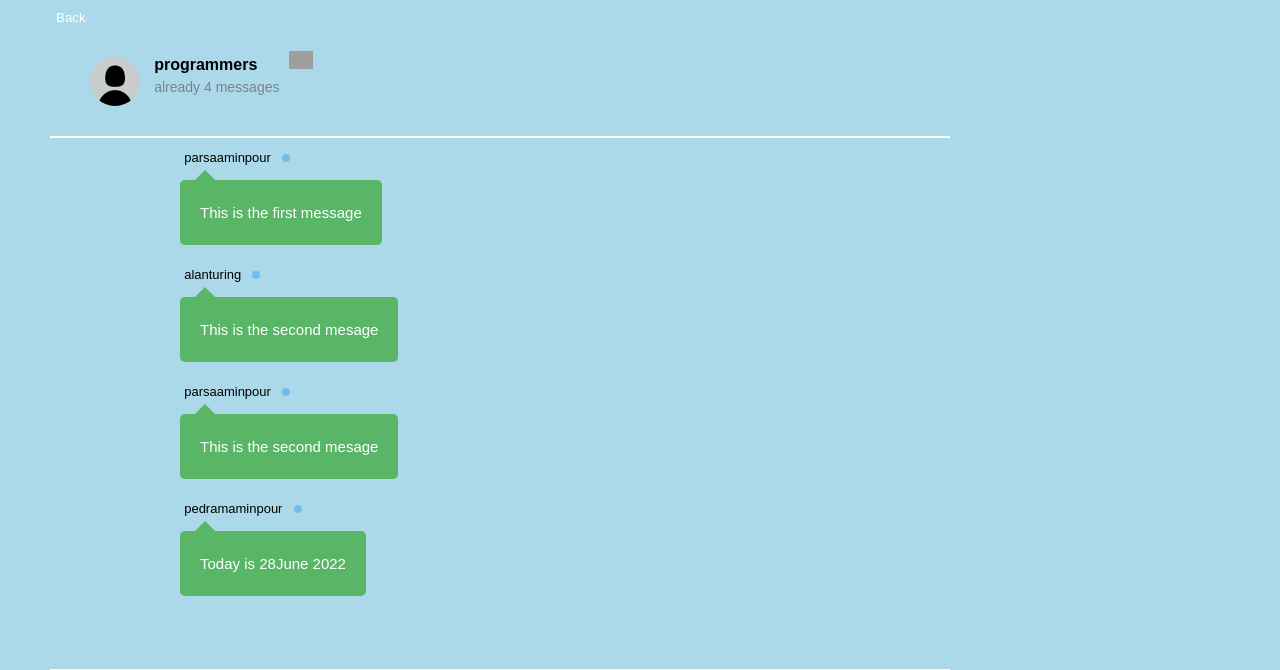
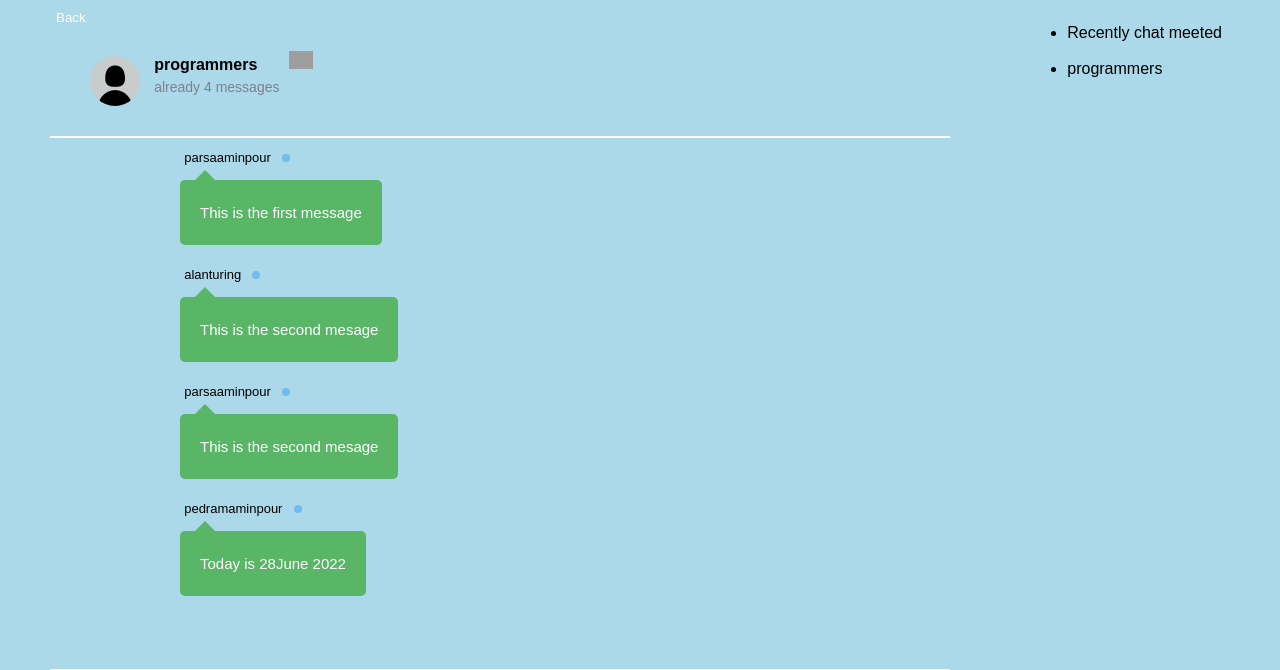
Before and after one commit to ParsaAminpour/DeFi__AviatoSwap, a Django app: page /chat/rooms/1/ in a window 1280 px wide. Shown: the top 670 px of the page. Run offline with Django 4.2, Linux system fonts and the light colour scheme; data comes from the database, SQL or seed files in the repository; both versions use the stored data as it was after the commit; some libraries are stand-ins or nearby versions; grey boxes are pictures that could not be loaded.

Commit message:
adding session in chatroom section

```diff
--- a/back-end/chatroom/consumer.py
+++ b/back-end/chatroom/consumer.py
@@ -1,7 +1,8 @@
 from channels.generic.websocket import AsyncWebsocketConsumer
 from asgiref.sync import sync_to_async, async_to_sync
-import cryptography
+from cryptography.fernet import Fernet
 from .models import Room, Message
+from .crypto import Crypto
 import json
 
 
@@ -12,6 +13,7 @@ class ChatRoomConsumer(AsyncWebsocketConsumer):
 		self.room = None
 		self.message = None
 		self.user = None
+		self.crypto = Crypto()
 
 	@async_to_sync
 	async def connect(self):
@@ -55,6 +57,7 @@ class ChatRoomConsumer(AsyncWebsocketConsumer):
 			msg = Message.objects.create(message=message, owner=self.user)
 			self.room.add_message_to_room(msg)
 
+	#generating key for consumer section
 
 	@async_to_sync
 	async def message_handler(self, event):
--- a/back-end/chatroom/static/css/room.css
+++ b/back-end/chatroom/static/css/room.css
@@ -241,3 +241,7 @@ main footer a{
 	height: 50px;
 	width:50px;
 }
+
+.recent {
+	float: right;
+}
--- a/back-end/chatroom/templates/index.html
+++ b/back-end/chatroom/templates/index.html
@@ -272,8 +272,8 @@ main footer a{
 				</div>
 			</li>
 		</ul>
+	{% endfor %}
 	</aside>
-{% endfor %}
 
 
 
--- a/back-end/chatroom/templates/room.html
+++ b/back-end/chatroom/templates/room.html
@@ -39,7 +39,7 @@
 						<h2 id="owner">{{msg.owner}}</h2>
 						<h3 id='time'>fdvfd</h3>
 					</div>
-					<div class="triangle"></div>
+					<!-- <div class="triangle"></div> -->
 					<div class="message">
 						{{msg.message}}
 					</div>
@@ -65,6 +65,7 @@
 
 
 
+
 		<footer>
 			<textarea placeholder="Type your message" id="msg-area"></textarea>
 
@@ -75,6 +76,17 @@
 			<a href="#" id="">Send</a>
 		</footer>
 </main>
+
+		<!-- <h2><del>Recently chat meeted</del></h2> -->
+			<ul style="float: right; margin-right:50px;">
+				<li style="text-decoration:none"> Recently chat meeted </li><br>
+				{% for item in recently %}
+					<li>{{item.name}}</li>
+				{% endfor %}
+
+			</ul>
+
+
 	{{room.name | json_script:'room_name'}}
 	{{room.id | json_script:'room_id'}}
 	<!-- {{messags | json_script:'messages'}} -->
--- a/back-end/chatroom/views.py
+++ b/back-end/chatroom/views.py
@@ -13,14 +13,32 @@ class ChatList(View):
 		rooms = Room.objects.all()
 		return render(request, 'index.html', {'rooms':rooms})
 
+
 class RoomView(View):
 	def get(self, request, room_id):
 		room = get_object_or_404(Room,  id=room_id)
+
+		if 'recently_view' not in request.session:
+			request.session['recently_view'] = [room_id]
+
+		elif room_id in list(request.session.get('recently_view')):
+			request.session.get('recently_view').remove(room_id)
+			# re-adding to top of the list
+			request.session['recently_view'].insert(0,room_id)
+
+		else:
+			request.session['recently_view'].insert(0, room_id)
+
+		result = Room.objects.filter(
+			id__in=request.session.get('recently_view'))
+
 		context = {
 			'room' : room,
-			'messages' : room.message.all()
+			'messages' : room.message.all(),
+			'recently' : result
 		}
 		return render(request, 'room.html', context=context)
+
 
 class get_message_api(APIView):
 	def get(self, request, msg_id):
```
Also changed, not shown: back-end/chatroom/crypto.py (added, +23 -0 lines), back-end/config/settings.py (+7 -3 lines), back-end/tests/test_livetest.py (added, +4 -0 lines), back-end/db.sqlite3, 1 other file.
